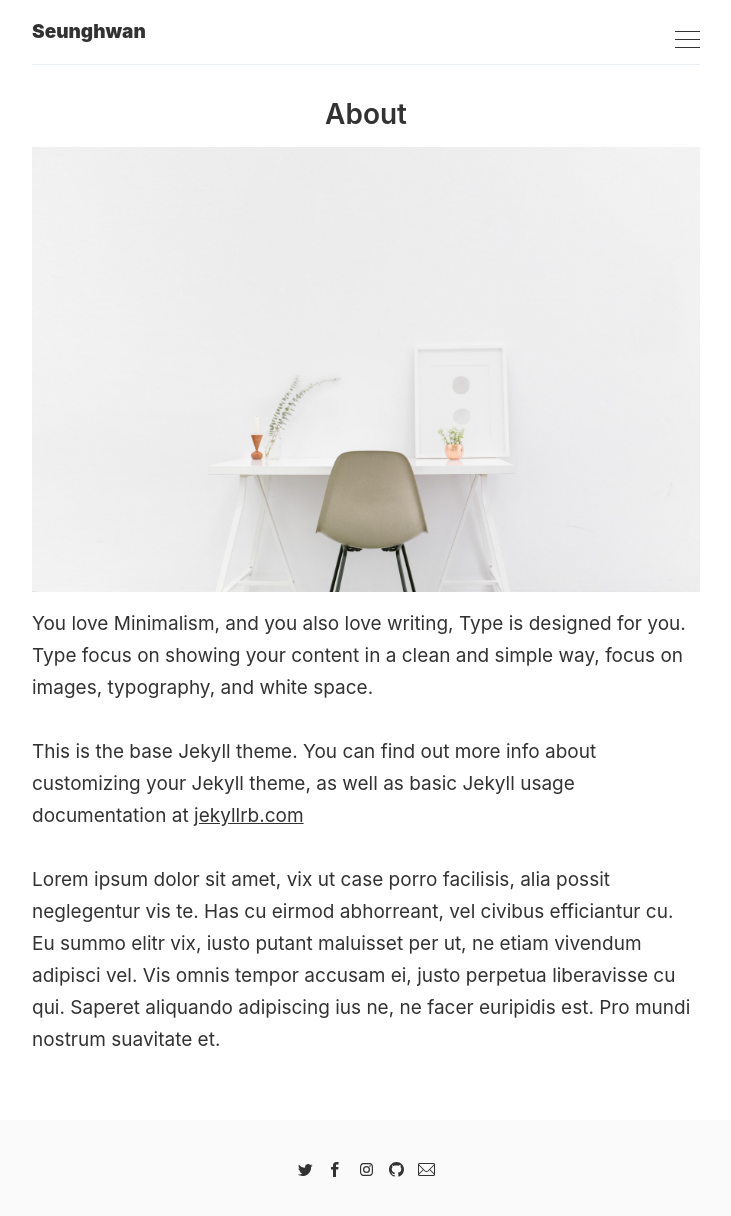
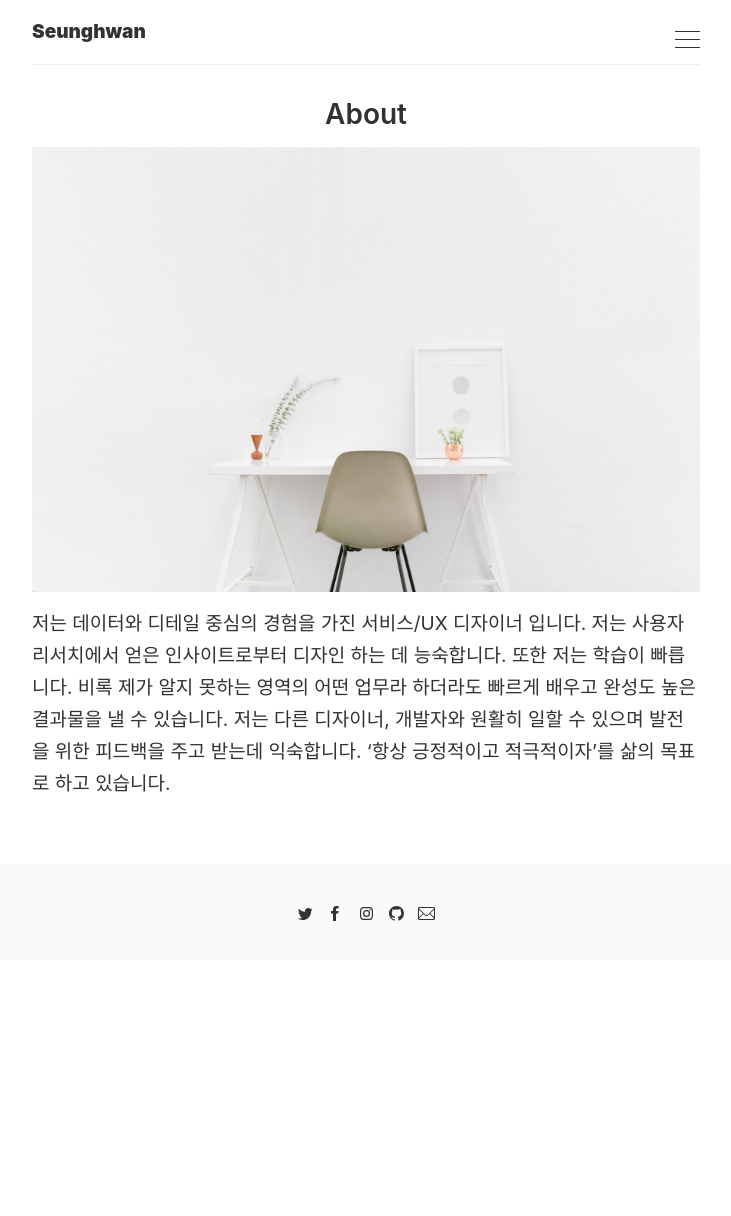
Before and after one commit to tjrichard/tjrichard.github.io, a Jekyll site: the page built from _pages/about.md, in a window 1280 px wide. Shown: the whole page, without its empty margins (274-1005 px from the left). Built offline with Jekyll 4.4.1, drawn with Linux system fonts in a browser that asks for light colours; some web fonts are replaced; after the commit the page ends 960 px from its top, so only the background shows below that.

Commit message:
Update about.md

```diff
--- a/_pages/about.md
+++ b/_pages/about.md
@@ -4,8 +4,5 @@ title: About
 image: '/images/pages/about.jpeg'
 ---
 
-You love Minimalism, and you also love writing, Type is designed for you. Type focus on showing your content in a clean and simple way, focus on images, typography, and white space.
-
-This is the base Jekyll theme. You can find out more info about customizing your Jekyll theme, as well as basic Jekyll usage documentation at [jekyllrb.com](http://jekyllrb.com/)
-
-Lorem ipsum dolor sit amet, vix ut case porro facilisis, alia possit neglegentur vis te. Has cu eirmod abhorreant, vel civibus efficiantur cu. Eu summo elitr vix, iusto putant maluisset per ut, ne etiam vivendum adipisci vel. Vis omnis tempor accusam ei, justo perpetua liberavisse cu qui. Saperet aliquando adipiscing ius ne, ne facer euripidis est. Pro mundi nostrum suavitate et.
+저는 데이터와 디테일 중심의 경험을 가진 서비스/UX 디자이너 입니다. 저는 사용자 리서치에서 얻은 인사이트로부터 디자인 하는 데 능숙합니다. 또한 저는 학습이 빠릅니다. 비록 제가 알지 못하는 영역의 어떤 업무라 하더라도 빠르게 배우고 완성도 높은 결과물을 낼 수 있습니다. 저는 다른 디자이너, 개발자와 원활히 일할 수 있으며 발전을 위한 피드백을 주고 받는데 익숙합니다.
+'항상 긍정적이고 적극적이자'를 삶의 목표로 하고 있습니다.
```
